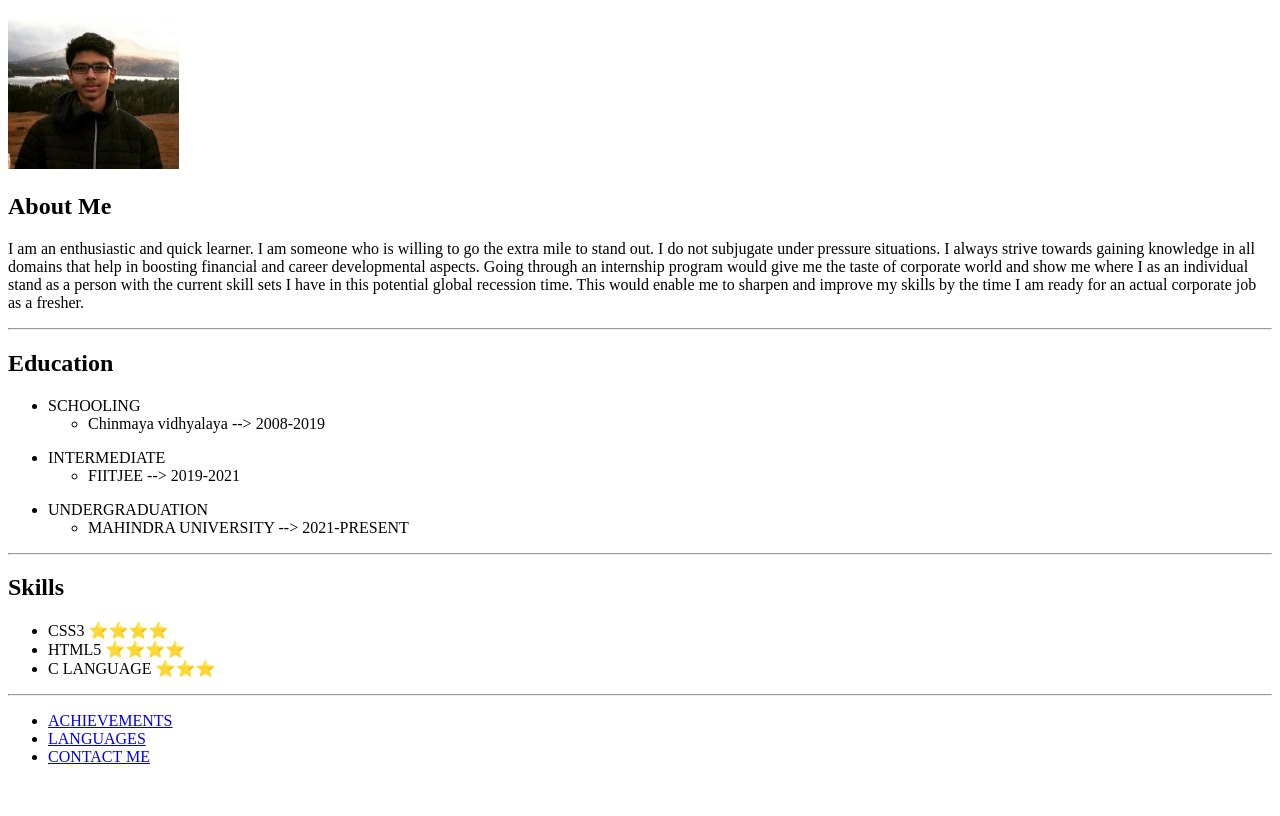
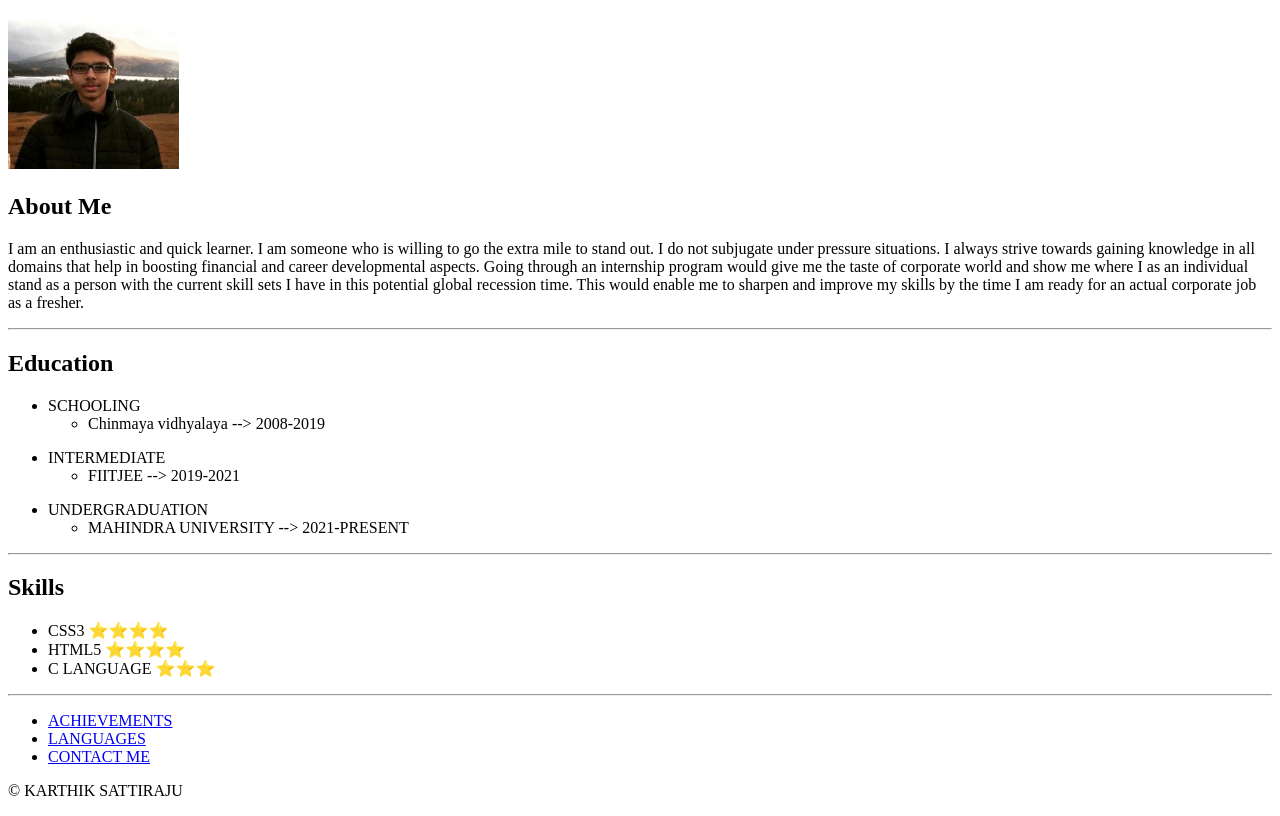
Before and after one commit to Karthk31/trail, a plain HTML site: page index.html in a window 1280 px wide. Shown: the part 61-877 px from the top of the page. Before the commit the page ends 843 px from the top, so only its background shows below. Drawn offline with Linux system fonts and the light colour scheme.

Commit message:
Update index.html

```diff
--- a/index.html
+++ b/index.html
@@ -59,5 +59,8 @@
       <li><a href="./languages.html"> LANGUAGES </a></li>
       <li><a href="./contact.html"</li>CONTACT ME </a>
     </ul>
+  <footer>
+        <p>© KARTHIK SATTIRAJU</p>
+    </footer>
   </body>
 </html>
```
